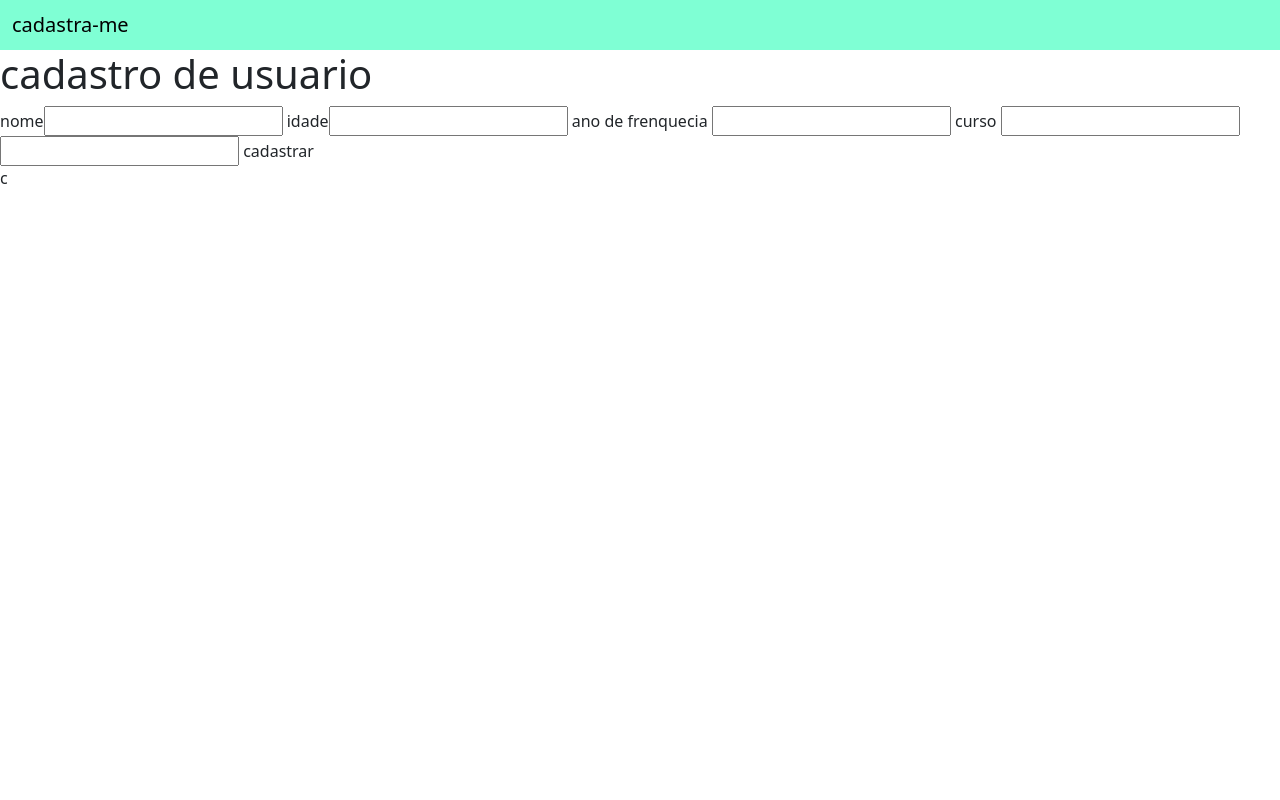
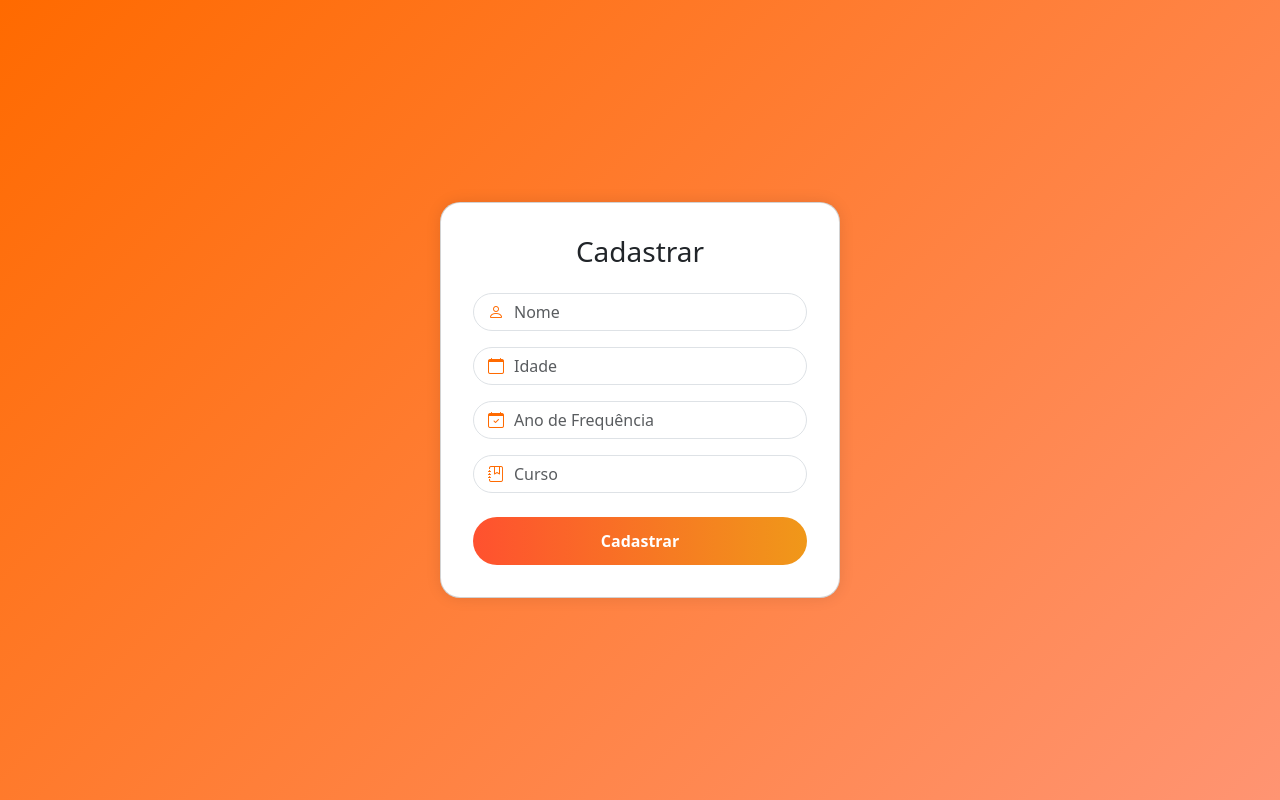
Before and after one commit to DelcioCajila/app_delcio, a Django app: page /usuario/cadastrar in a window 1280 px wide. Run offline with Django 5.2, Linux system fonts and the light colour scheme; some libraries are stand-ins or nearby versions.

Commit message:
Atualiza templates e URLs do app gerenciar

```diff
--- a/gerenciar/templates/cadastrar.html
+++ b/gerenciar/templates/cadastrar.html
@@ -1,33 +1,83 @@
 <!DOCTYPE html>
-{% load static %}
-<html lang="pt-BR">
-    <meta charset="UTF-8">
-    <meta name="viewport" content="width=device-width, initial-scale=1.0">
-    <link rel="stylesheet" href="{% static "css/bootstrap.css" %}">
+<html lang="pt-br">
+<head>
+  <meta charset="UTF-8">
+  <meta name="viewport" content="width=device-width, initial-scale=1">
+  <title>Formulário de Cadastro</title>
+  <link href="https://cdn.jsdelivr.net/npm/bootstrap@5.3.0/dist/css/bootstrap.min.css" rel="stylesheet">
+  <style>
+    body {
+      background: linear-gradient(135deg, #ff6a00, #ff9472);
+      height: 100vh;
+      display: flex;
+      align-items: center;
+      justify-content: center;
+    }
+    .card {
+      border-radius: 20px;
+      padding: 2rem;
+      width: 100%;
+      max-width: 400px;
+      box-shadow: 0 0 15px rgba(0,0,0,0.1);
+    }
+    .form-control {
+      border-radius: 25px;
+      padding-left: 40px;
+    }
+    .form-icon {
+      position: absolute;
+      top: 50%;
+      left: 15px;
+      transform: translateY(-50%);
+      color: #ff6a00;
+    }
+    .btn-grad {
+      background: linear-gradient(to right, #ff512f, #f09819);
+      color: white;
+      border: none;
+      border-radius: 25px;
+      padding: 0.75rem;
+      font-weight: bold;
+      transition: 0.3s;
+    }
+    .btn-grad:hover {
+      opacity: 0.9;
+    }
+  </style>
+</head>
+<body>
+  <div class="card text-center">
+    <h3 class="mb-4">Cadastrar</h3>
+    <form>
+      <!-- Nome -->
+      <div class="mb-3 position-relative">
+        <span class="form-icon"><i class="bi bi-person"></i></span>
+        <input type="text" class="form-control" placeholder="Nome">
+      </div>
 
-    <title> gerenciador de biblioteca</title>
-</head>
+      <!-- Idade -->
+      <div class="mb-3 position-relative">
+        <span class="form-icon"><i class="bi bi-calendar"></i></span>
+        <input type="number" class="form-control" placeholder="Idade">
+      </div>
 
-<body>
+      <!-- Ano de Frequência -->
+      <div class="mb-3 position-relative">
+        <span class="form-icon"><i class="bi bi-calendar-check"></i></span>
+        <input type="number" class="form-control" placeholder="Ano de Frequência">
+      </div>
 
-    <nav style="background-color: aquamarine !important"class="navbar navbar-light bg-light">
-        <div class="container-fluid">
-          <span class="navbar-brand mb-0 h1">cadastra-me</span>
-        </div>
-    </nav>
-    <div container="container">
-        <h1> cadastro de usuario </h1>
-        nome<input type="text">
-        idade<input type="text">
-        ano de frenquecia <input type="text">
-        curso <input type="text">
-        <input> cadastrar</input>
+      <!-- Curso -->
+      <div class="mb-4 position-relative">
+        <span class="form-icon"><i class="bi bi-journal-bookmark"></i></span>
+        <input type="text" class="form-control" placeholder="Curso">
+      </div>
 
+      <button type="submit" class="btn btn-grad w-100">Cadastrar</button>
+    </form>
+  </div>
 
-</div>
-
-</form>c
+  <!-- Bootstrap Icons -->
+  <link href="https://cdn.jsdelivr.net/npm/bootstrap-icons@1.10.5/font/bootstrap-icons.css" rel="stylesheet">
 </body>
-
 </html>
-<!--  <> </> -->
--- a/gerenciar/urls.py
+++ b/gerenciar/urls.py
@@ -3,7 +3,7 @@ from django.urls import path
 
 urlpatterns = [
     path('', views.pagina_inicial, name='pagina_inicial'),
-    path('usuario/cadastrar', views.cadastrar, name='cadastrat'),
+    path('usuario/cadastrar', views.cadastrar, name='cadastrar'),
     path ('usuario/eliminar', views.eliminar, name='eliminar'),
     path ('usuario/editar', views.editar, name='usuario'),
     path ('usuario/atualizar', views.atualizar, name='atualizar')
```
Also changed, not shown: gerenciar/templates/home.html (+53 -8 lines).
